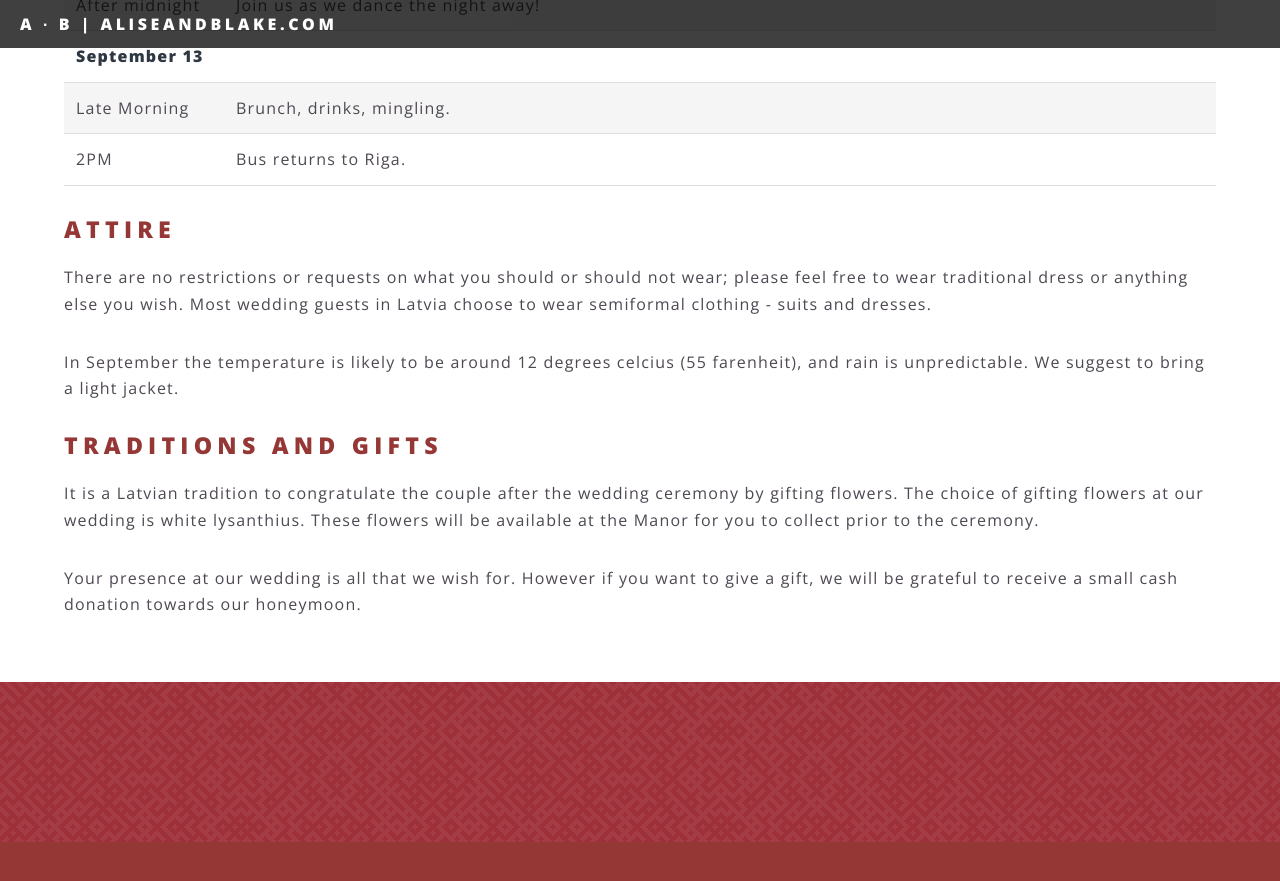
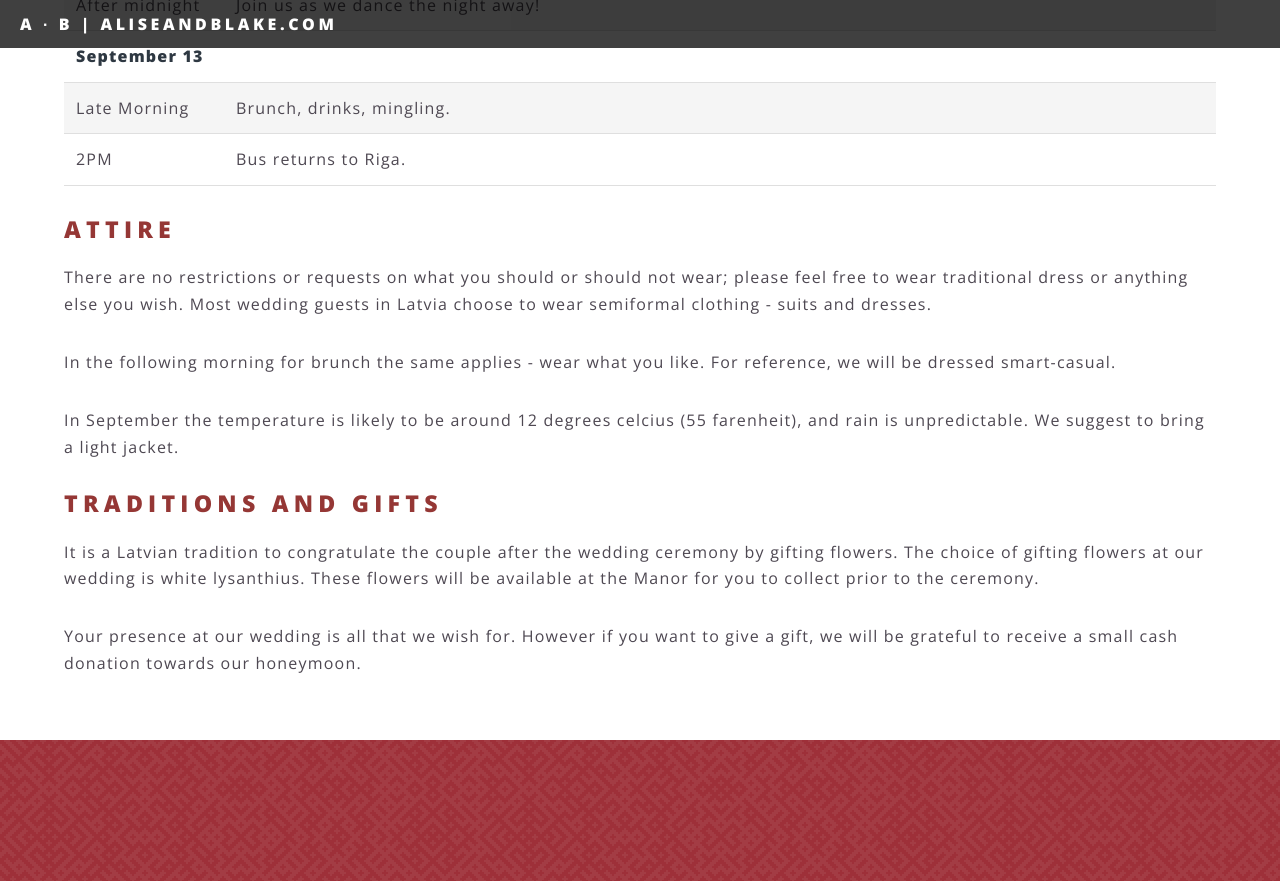
Before and after one commit to aliseandblake/aliseandblake.github.io, a Jekyll site: the page built from wedding-day.md, in a window 1280 px wide and 900 px high, scrolled down 1753 px. Shown: the top 881 px of the window. Built offline with Jekyll 4.4.1, drawn with Linux system fonts in a browser that asks for light colours; before the commit the page ends 2595 px from its top, so only the background shows below that.

Commit message:
add note about apparel for following morning

```diff
--- a/wedding-day.md
+++ b/wedding-day.md
@@ -38,6 +38,9 @@
 please feel free to wear traditional dress or anything else you wish.  Most
 wedding guests in Latvia choose to wear semiformal clothing - suits and dresses.
 
+In the following morning for brunch the same applies - wear what you like. For
+reference, we will be dressed smart-casual.
+
 In September the temperature is likely to be around 12 degrees celcius (55
 farenheit), and rain is unpredictable.  We suggest to bring a light jacket.
 
```
